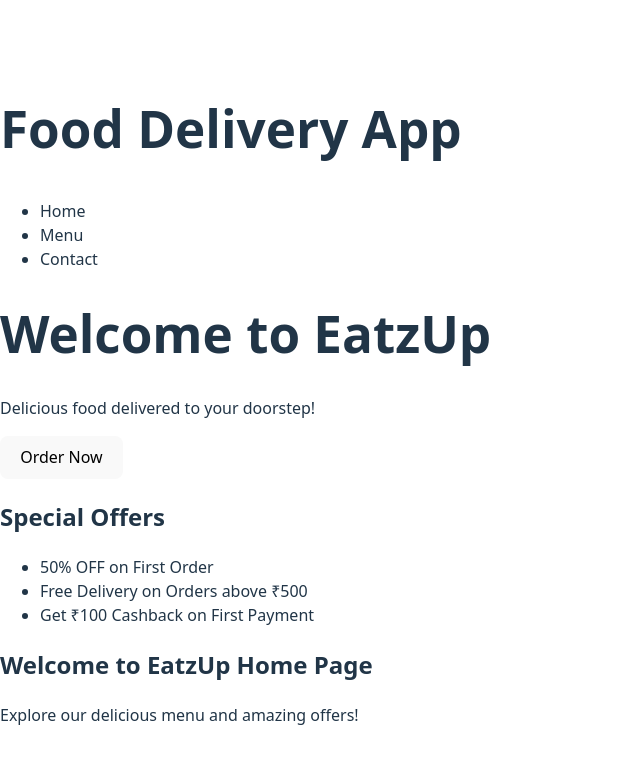
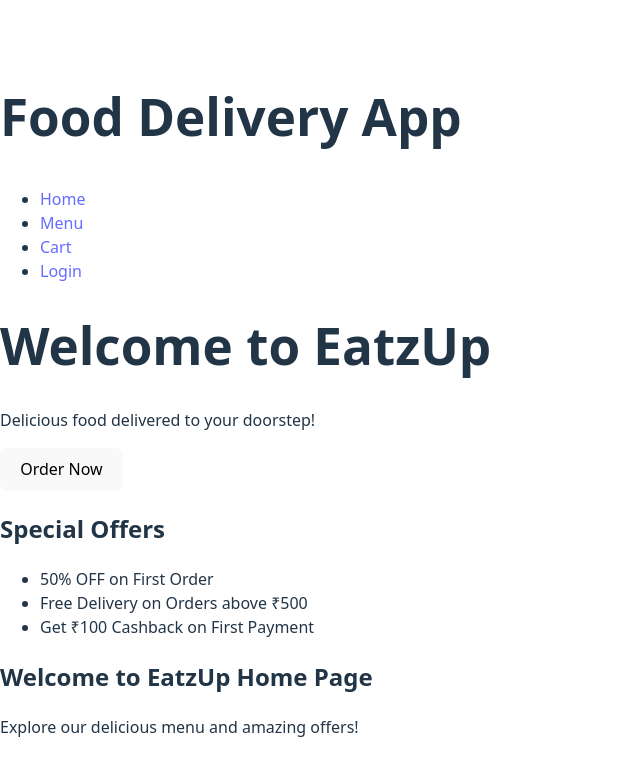
Before and after one commit to Kishore22101/Food-Delivery-App, a React (Vite) app in the folder client/: page / in a window 1280 px wide. Shown: the top 776 px of the page, without its empty margins (0-640 px from the left). Built offline with nearby package versions, Linux system fonts and the light colour scheme.

Commit message:
small changes in Navbar.jsx

```diff
--- a/client/src/App.jsx
+++ b/client/src/App.jsx
@@ -3,6 +3,7 @@
 import Home from './pages/Home';
 import Menu from './pages/Menu';
 import Cart from './pages/Cart';
+import Login from './pages/Login';
 
 function App() {
   return (
@@ -12,6 +13,7 @@
         <Route path="/" element={<Home />} />
         <Route path="/menu" element={<Menu />} />
         <Route path="/cart" element={<Cart />} />
+        <Route path="/login" element={<Login />} />
       </Routes>
     </Router>
   );
--- a/client/src/components/Navbar.jsx
+++ b/client/src/components/Navbar.jsx
@@ -1,13 +1,17 @@
+import { Link } from 'react-router-dom';
+
 function Navbar() {
   return (
     <nav>
       <h1>Food Delivery App</h1>
       <ul>
-<li>Home</li>
-<li>Menu</li>
-<li>Contact</li>
+        <li><Link to="/">Home</Link></li>
+        <li><Link to="/menu">Menu</Link></li>
+        <li><Link to="/cart">Cart</Link></li>
+        <li><Link to="/login">Login</Link></li>
       </ul>
     </nav>
   );
 }
+
 export default Navbar;
```
Lines whose indentation alone changed are shown as unchanged.
